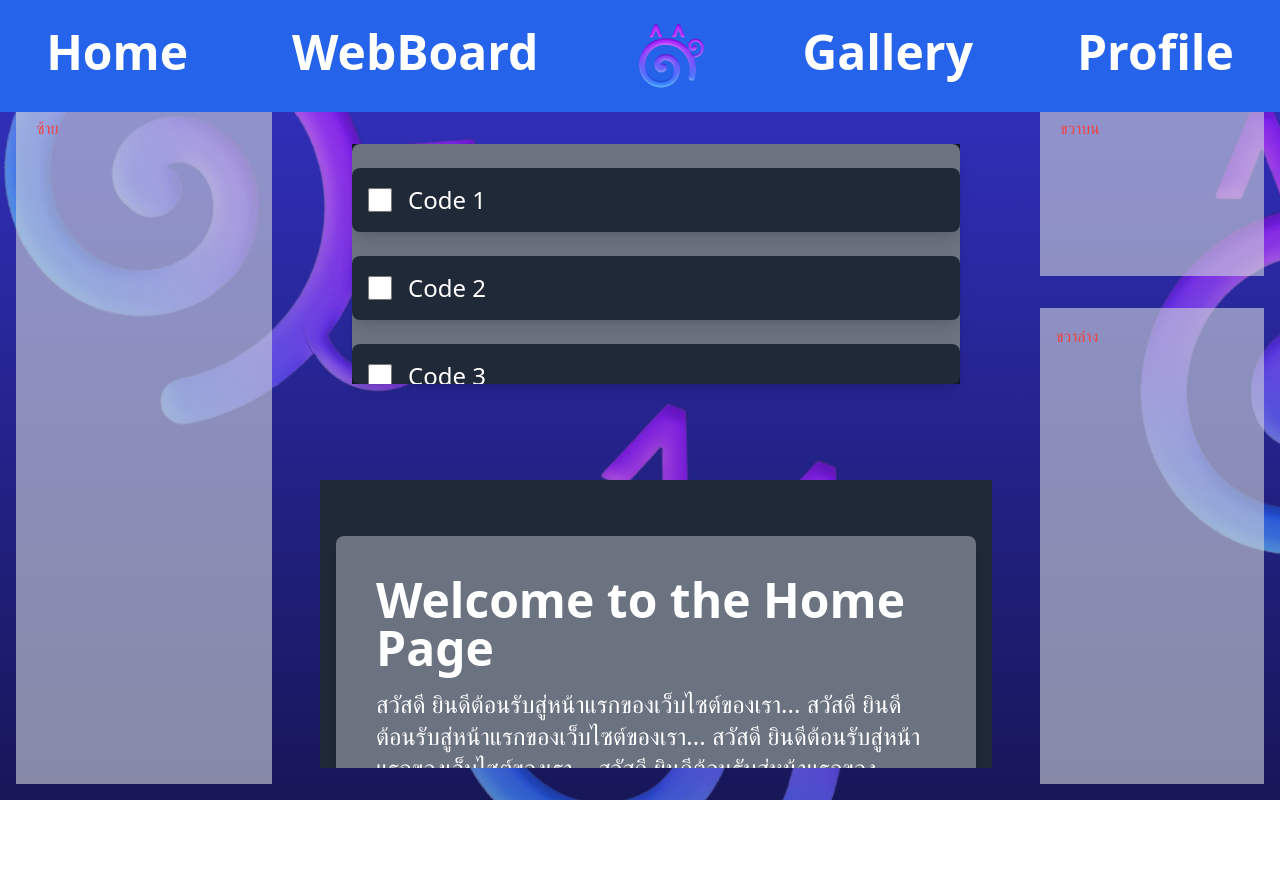
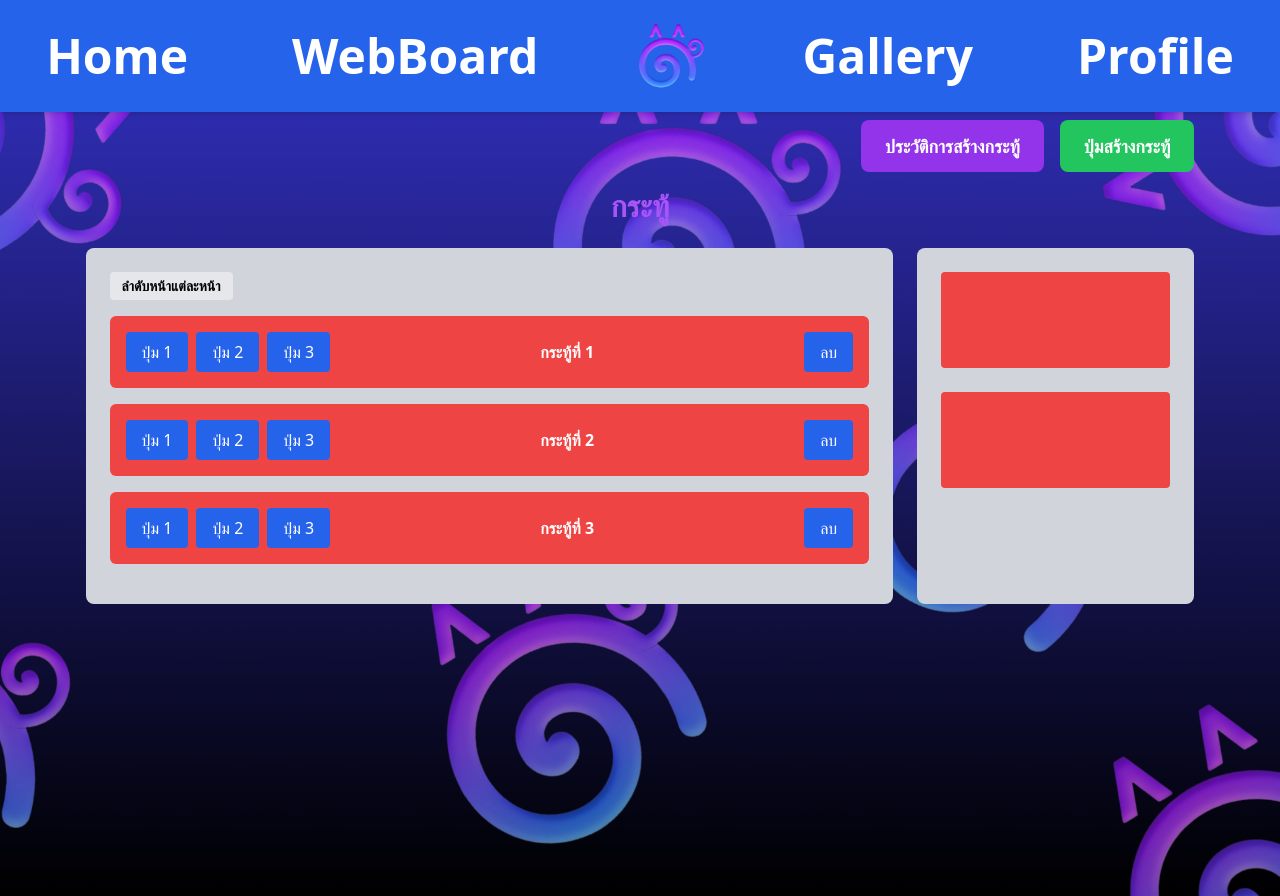
Before and after one commit to 94Diary/Fhisng_AND_Trading_WEB, a React (Vite) app: page /webboard in a window 1280 px wide. Before the commit the page ends 800 px from the top, so only its background shows below. Built offline with nearby package versions, Linux system fonts and the light colour scheme.

Commit message:
webboard

```diff
--- a/package.json
+++ b/package.json
@@ -11,7 +11,8 @@
   },
   "dependencies": {
     "react": "^19.1.1",
-    "react-dom": "^19.1.1"
+    "react-dom": "^19.1.1",
+    "react-router-dom": "^7.9.4"
   },
   "devDependencies": {
     "@eslint/js": "^9.36.0",
--- a/src/App.tsx
+++ b/src/App.tsx
@@ -1,15 +1,37 @@
-import NavBar from './components/NavBar'
-import Home from './components/HOME/Home'
+import { BrowserRouter as Router, Routes, Route } from 'react-router-dom';
+
+import NavBar from './components/NavBar';
+import Home from './components/HOME/Home';
+import WebBoard from './components/WEBBOARD/WebBoard';
+import Gallery from './components/GALLERY/Gallery';
+import Profile from './components/PROFILE/Profile';
 
 function App() {
   return (
-    <div className="h-screen w-full bg-[url('/bg.jpg')] flex flex-col"
-    style={{backgroundImage: "url('/bg.png')"}}>
-      <NavBar/>
-      {/* Content ขยายเต็มพื้นที่ที่เหลือ */}
-      <Home></Home>
-    </div>
-  )
+    <Router>
+      <div className="w-full flex flex-col relative min-h-screen">
+        {/* พื้นหลัง */}
+        <div
+          className="absolute top-0 left-0 w-full h-full bg-cover bg-center -z-10"
+          style={{ backgroundImage: "url('/bg.png')" }}
+        ></div>
+
+        {/* NavBar fixed บนสุด */}
+        <NavBar />
+
+        {/* ส่วนเนื้อหาหลัก */}
+        <div className="flex-1 pt-24">
+          <Routes>
+            <Route path="/" element={<Home />} />
+            <Route path="/webboard" element={<WebBoard />} />
+            <Route path="/gallery" element={<Gallery />} />
+            <Route path="/profile" element={<Profile />} />
+          </Routes>
+        </div>
+      </div>
+    </Router>
+  );
 }
 
-export default App
+
+export default App;
--- a/src/components/GALLERY/Gallery.tsx
+++ b/src/components/GALLERY/Gallery.tsx
@@ -0,0 +1,7 @@
+const GALLERY = () => {
+  return (
+    <div>GALLERY</div>
+  )
+}
+
+export default GALLERY
--- a/src/components/HOME/Content.tsx
+++ b/src/components/HOME/Content.tsx
@@ -7,7 +7,7 @@ interface ContentProps {
 
 const Content: React.FC<ContentProps> = ({ title, description, imageUrl }) => {
   return (
-   <div className="max-w-4xl mx-auto m-10 p-10 bg-gray-500 text-white text-2xl rounded-lg shadow-lg max-h-96 overflow-auto flex flex-col">
+   <div className="max-w-4xl mx-auto m-10 p-10 bg-gray-800 text-white text-2xl rounded-lg shadow-lg max-h-96 overflow-auto flex flex-col">
       <h1 className="font-bold text-5xl mb-4">{title}</h1>
       <p className="mb-4">{description}</p>
       {imageUrl && (
--- a/src/components/HOME/Home.tsx
+++ b/src/components/HOME/Home.tsx
@@ -31,8 +31,21 @@ const Home = () => {
             สวัสดี ยินดีต้อนรับสู่หน้าแรกของเว็บไซต์ของเรา...
             สวัสดี ยินดีต้อนรับสู่หน้าแรกของเว็บไซต์ของเรา..."
           />
+          <Content
+            imageUrl="https://encrypted-tbn1.gstatic.com/images?q=tbn:ANd9GcSgQJolH1qSi-mDOWfYmceIBY6Bjf2sxUlI026bF3FtyV5_75tzIZz3Vd7kK3xVW5iKCjM1D_nIJ7WNZUjtIxBNVVX0IMuSdrIN2ImOww"
+            title="Welcome to the Home Page"
+            description="สวัสดี ยินดีต้อนรับสู่หน้าแรกของเว็บไซต์ของเรา...
+            สวัสดี ยินดีต้อนรับสู่หน้าแรกของเว็บไซต์ของเรา...
+            สวัสดี ยินดีต้อนรับสู่หน้าแรกของเว็บไซต์ของเรา...
+            สวัสดี ยินดีต้อนรับสู่หน้าแรกของเว็บไซต์ของเรา...
+            สวัสดี ยินดีต้อนรับสู่หน้าแรกของเว็บไซต์ของเรา...
+            สวัสดี ยินดีต้อนรับสู่หน้าแรกของเว็บไซต์ของเรา...
+            สวัสดี ยินดีต้อนรับสู่หน้าแรกของเว็บไซต์ของเรา...
+            สวัสดี ยินดีต้อนรับสู่หน้าแรกของเว็บไซต์ของเรา..."
+          />
 
         </div>
+
       </div>
 
       {/* Right Panel */}
--- a/src/components/NavBar.tsx
+++ b/src/components/NavBar.tsx
@@ -1,25 +1,46 @@
 import React, { useState } from "react";
+import { Link } from "react-router-dom";
 
 const NavBar: React.FC = () => {
   const [isOpen, setIsOpen] = useState(false);
 
   return (
-    <nav className="bg-blue-600 p-4 text-white px-10 flex justify-center items-center w-full h-3px fixed top-0 left-0 z-10">
+    <nav className="bg-blue-600 p-4 text-white px-10 flex justify-center items-center w-full fixed top-0 left-0 z-10 shadow-md">
+      {/* Desktop Menu */}
+      <ul className="hidden md:flex gap-20 items-center">
+        <li>
+          <Link to="/" className="hover:text-gray-200 text-5xl font-bold p-3 transition">
+            Home
+          </Link>
+        </li>
 
-      {/* Desktop Menu */}
-      <ul className="hidden md:flex gap-20">
-        <li className="hover:text-gray-200 cursor-pointer text-5xl font-bold p-3">Home</li>
-        <li className="hover:text-gray-200 cursor-pointer text-5xl font-bold p-3">WebBoard</li>
-          {/* Logo / Brand */}
-        <li className="w-20 h-20 bg-contain "style={{ backgroundImage: "url('/logo_real.png')" }}></li>
-          {/* Logo / Brand */}
-        <li className="hover:text-gray-200 cursor-pointer text-5xl font-bold p-3">Gallery</li>
-        <li className="hover:text-gray-200 cursor-pointer text-5xl font-bold p-3">Profile</li>
+        <li>
+          <Link to="/webboard" className="hover:text-gray-200 text-5xl font-bold p-3 transition">
+            WebBoard
+          </Link>
+        </li>
+
+        {/* Logo / Brand */}
+        <li
+          className="w-20 h-20 bg-contain bg-center bg-no-repeat"
+          style={{ backgroundImage: "url('/logo_real.png')" }}
+        ></li>
+
+        <li>
+          <Link to="/gallery" className="hover:text-gray-200 text-5xl font-bold p-3 transition">
+            Gallery
+          </Link>
+        </li>
+
+        <li>
+          <Link to="/profile" className="hover:text-gray-200 text-5xl font-bold p-3 transition">
+            Profile
+          </Link>
+        </li>
       </ul>
 
       {/* Hamburger Button (มือถือ) */}
       <div className="md:hidden cursor-pointer" onClick={() => setIsOpen(!isOpen)}>
-        {/* สามขีด */}
         <div className="w-6 h-1 bg-white my-1"></div>
         <div className="w-6 h-1 bg-white my-1"></div>
         <div className="w-6 h-1 bg-white my-1"></div>
@@ -27,11 +48,19 @@ const NavBar: React.FC = () => {
 
       {/* Mobile Menu */}
       {isOpen && (
-        <ul className="absolute top-full left-0 w-full bg-blue-600 flex flex-col items-center md:hidden">
-          <li className="py-2 text-xl w-full text-center hover:bg-blue-500 cursor-pointer">Home</li>
-          <li className="py-2 text-xl w-full text-center hover:bg-blue-500 cursor-pointer">WebBoard</li>
-          <li className="py-2 text-xl w-full text-center hover:bg-blue-500 cursor-pointer">Gallery</li>
-          <li className="py-2 text-xl w-full text-center hover:bg-blue-500 cursor-pointer">Profile</li>
+        <ul className="absolute top-full left-0 w-full bg-blue-600 flex flex-col items-center md:hidden border-t border-blue-400/50">
+          <li className="py-2 text-xl w-full text-center hover:bg-blue-500 cursor-pointer">
+            <Link to="/" onClick={() => setIsOpen(false)}>Home</Link>
+          </li>
+          <li className="py-2 text-xl w-full text-center hover:bg-blue-500 cursor-pointer">
+            <Link to="/webboard" onClick={() => setIsOpen(false)}>WebBoard</Link>
+          </li>
+          <li className="py-2 text-xl w-full text-center hover:bg-blue-500 cursor-pointer">
+            <Link to="/gallery" onClick={() => setIsOpen(false)}>Gallery</Link>
+          </li>
+          <li className="py-2 text-xl w-full text-center hover:bg-blue-500 cursor-pointer">
+            <Link to="/profile" onClick={() => setIsOpen(false)}>Profile</Link>
+          </li>
         </ul>
       )}
     </nav>
--- a/src/components/PROFILE/Profile.tsx
+++ b/src/components/PROFILE/Profile.tsx
@@ -0,0 +1,7 @@
+const Profile = () => {
+  return (
+    <div>Profile</div>
+  )
+}
+
+export default Profile
--- a/src/components/WEBBOARD/WebBoard.tsx
+++ b/src/components/WEBBOARD/WebBoard.tsx
@@ -0,0 +1,68 @@
+import React from "react";
+
+const WebBoard: React.FC = () => {
+  const posts = [
+    { id: 1, title: "กระทู้ที่ 1" },
+    { id: 2, title: "กระทู้ที่ 2" },
+    { id: 3, title: "กระทู้ที่ 3" },
+  ];
+
+  return (
+    <div className="flex flex-col items-center bg-transparent text-white w-full min-h-screen p-6">
+      {/* ปุ่มสร้างกระทู้ */}
+      <div className="flex justify-end w-[90%] mb-4 gap-4">
+        <button className="bg-purple-600 px-6 py-3 rounded-lg text-lg font-semibold hover:bg-purple-700">
+          ประวัติการสร้างกระทู้
+        </button>
+        <button className="bg-green-500 px-6 py-3 rounded-lg text-lg font-semibold hover:bg-green-600">
+          ปุ่มสร้างกระทู้
+        </button>
+      </div>
+
+      {/* หัวข้อ */}
+      <h1 className="text-3xl font-bold text-purple-500 mb-6 rounded-lg">
+        กระทู้
+       </h1>
+
+
+      <div className="flex w-[90%] gap-6">
+        {/* กล่องด้านซ้าย */}
+        <div className="flex-1 bg-gray-300 p-6 rounded-lg">
+          {/* ปุ่มลำดับหน้า */}
+          <div className="bg-gray-200 text-black px-3 py-1 mb-4 rounded inline-block text-sm font-semibold">
+            ลำดับหน้าแต่ละหน้า
+          </div>
+
+          {/* รายการกระทู้ */}
+          {posts.map((post) => (
+            <div
+              key={post.id}
+              className="flex justify-between items-center bg-red-500 text-white p-4 mb-4 rounded-md"
+            >
+              {/* ปุ่มฝั่งซ้าย */}
+              <div className="flex gap-2">
+                <button className="bg-blue-600 px-4 py-2 rounded">ปุ่ม 1</button>
+                <button className="bg-blue-600 px-4 py-2 rounded">ปุ่ม 2</button>
+                <button className="bg-blue-600 px-4 py-2 rounded">ปุ่ม 3</button>
+              </div>
+
+              {/* ชื่อกระทู้ */}
+              <span className="font-semibold">{post.title}</span>
+
+              {/* ปุ่มลบ */}
+              <button className="bg-blue-600 px-4 py-2 rounded">ลบ</button>
+            </div>
+          ))}
+        </div>
+
+        {/* กล่องด้านขวา (หมวดหมู่) */}
+        <div className="w-[25%] bg-gray-300 rounded-lg p-6 flex flex-col gap-6">
+          <div className="bg-red-500 h-24 rounded"></div>
+          <div className="bg-red-500 h-24 rounded"></div>
+        </div>
+      </div>
+    </div>
+  );
+};
+
+export default WebBoard;
```
Also changed, not shown: 1 other file (tests, documents, lock files or other folders).
